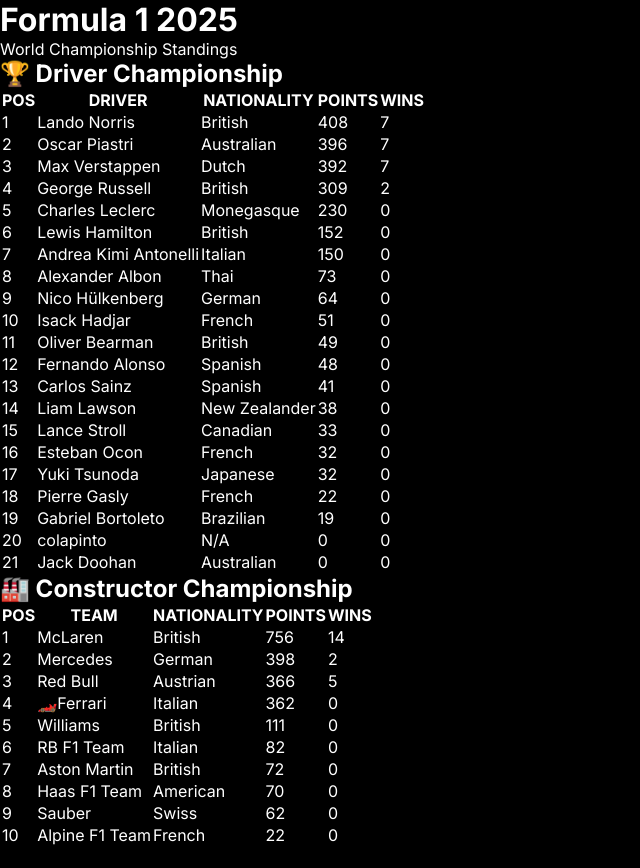
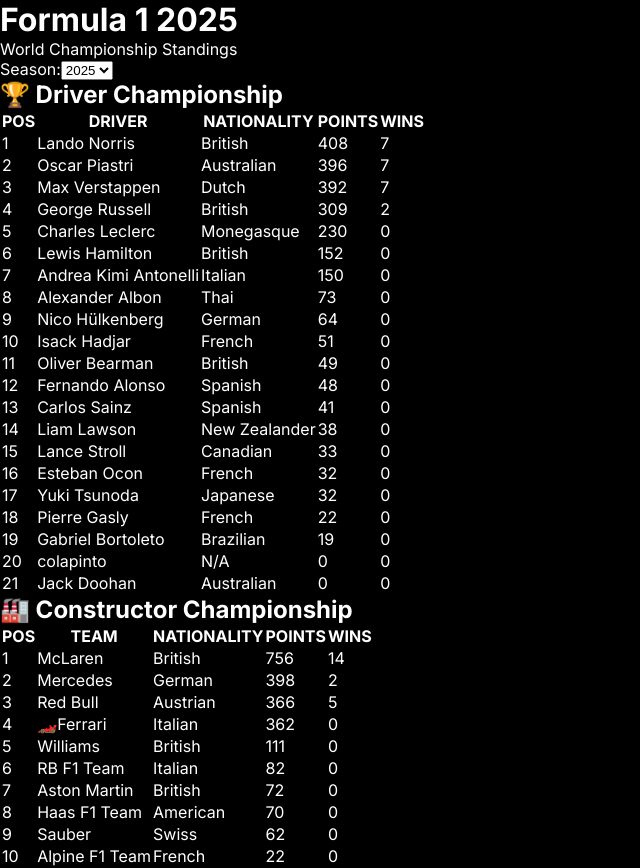
Before and after one commit to J0joFra/formula_rossa, a Next.js app: page /standings in a window 1280 px wide. Shown: the whole page, without its empty margins (0-640 px from the left). Before the commit the page ends 847 px from the top, so only its background shows below. Built offline with nearby package versions, Linux system fonts and the light colour scheme.

Commit message:
Update standings.jsx

```diff
--- a/pages/standings.jsx
+++ b/pages/standings.jsx
@@ -8,10 +8,12 @@
   const [error, setError] = useState(null);
   const [drivers, setDrivers] = useState({});
   const [constructors, setConstructors] = useState({});
+  const [selectedSeason, setSelectedSeason] = useState(2025);
+  const [availableSeasons, setAvailableSeasons] = useState([]);
 
   useEffect(() => {
     loadStandings();
-  }, []);
+  }, [selectedSeason]);
 
   async function loadJSON(path) {
     try {
@@ -33,7 +35,7 @@
       setLoading(true);
       setError(null);
 
-      console.log('🚀 Loading standings data...');
+      console.log('🚀 Loading standings data for season', selectedSeason);
 
       const [
         driversData,
@@ -58,6 +60,7 @@
         constructorStandings: constructorStandingsData.length
       });
 
+      // Crea mappe per lookup veloce
       const driversMap = {};
       driversData.forEach(d => {
         driversMap[d.driver_id] = d;
@@ -71,32 +74,43 @@
       setDrivers(driversMap);
       setConstructors(constructorsMap);
 
-      const drivers2025 = driverStandingsData.filter(s => s.season === 2025);
-      const constructors2025 = constructorStandingsData.filter(s => s.season === 2025);
+      // Trova tutte le stagioni disponibili
+      const seasons = [...new Set(driverStandingsData.map(s => s.season))].sort((a, b) => b - a);
+      setAvailableSeasons(seasons);
+      console.log('📅 Available seasons:', seasons);
 
-      console.log('📅 2025 data:', {
-        drivers: drivers2025.length,
-        constructors: constructors2025.length
+      // Filtra per stagione selezionata
+      const driversForSeason = driverStandingsData.filter(s => s.season === selectedSeason);
+      const constructorsForSeason = constructorStandingsData.filter(s => s.season === selectedSeason);
+
+      console.log(`📅 ${selectedSeason} data:`, {
+        drivers: driversForSeason.length,
+        constructors: constructorsForSeason.length
       });
 
-      if (drivers2025.length > 0) {
-        const maxRound = Math.max(...drivers2025.map(s => s.round));
-        const finalDrivers = drivers2025
+      // Prendi solo l'ultimo round della stagione
+      if (driversForSeason.length > 0) {
+        const maxRound = Math.max(...driversForSeason.map(s => s.round));
+        const finalDrivers = driversForSeason
           .filter(s => s.round === maxRound)
           .sort((a, b) => a.position - b.position);
 
         console.log('🏎️ Final driver standings:', finalDrivers.length);
         setDriverStandings(finalDrivers);
+      } else {
+        setDriverStandings([]);
       }
 
-      if (constructors2025.length > 0) {
-        const maxRound = Math.max(...constructors2025.map(s => s.round));
-        const finalConstructors = constructors2025
+      if (constructorsForSeason.length > 0) {
+        const maxRound = Math.max(...constructorsForSeason.map(s => s.round));
+        const finalConstructors = constructorsForSeason
           .filter(s => s.round === maxRound && s.position !== null)
           .sort((a, b) => a.position - b.position);
 
         console.log('🏭 Final constructor standings:', finalConstructors.length);
         setConstructorStandings(finalConstructors);
+      } else {
+        setConstructorStandings([]);
       }
 
     } catch (err) {
@@ -147,19 +161,46 @@
 
   return (
     <div className="min-h-screen bg-gradient-to-br from-gray-900 via-black to-gray-900 text-white">
+      {/* Header con Season Selector */}
       <div className="bg-gradient-to-r from-red-600 to-red-800 shadow-2xl">
         <div className="max-w-7xl mx-auto px-4 sm:px-6 lg:px-8 py-8">
-          <h1 className="text-5xl font-black text-center mb-4 tracking-tight">
-            Formula 1 2025
-          </h1>
-          <p className="text-center text-red-100 text-lg">
-            World Championship Standings
-          </p>
+          <div className="flex flex-col items-center space-y-4">
+            <h1 className="text-5xl font-black text-center tracking-tight">
+              Formula 1 {selectedSeason}
+            </h1>
+            <p className="text-center text-red-100 text-lg">
+              World Championship Standings
+            </p>
+
+            {/* Season Selector */}
+            {availableSeasons.length > 0 && (
+              <div className="flex items-center space-x-3 bg-black/30 backdrop-blur-sm rounded-xl px-6 py-3 border border-red-500/30">
+                <label htmlFor="season-select" className="text-red-100 font-semibold">
+                  Season:
+                </label>
+                <select
+                  id="season-select"
+                  value={selectedSeason}
+                  onChange={(e) => setSelectedSeason(Number(e.target.value))}
+                  className="bg-gray-900 text-white font-bold px-4 py-2 rounded-lg border-2 border-red-600
+                           hover:border-red-500 focus:border-red-400 focus:ring-2 focus:ring-red-500/50
+                           transition-all cursor-pointer outline-none"
+                >
+                  {availableSeasons.map(season => (
+                    <option key={season} value={season}>
+                      {season}
+                    </option>
+                  ))}
+                </select>
+              </div>
+            )}
+          </div>
         </div>
       </div>
 
       <div className="max-w-7xl mx-auto px-4 sm:px-6 lg:px-8 py-12">
 
+        {/* Driver Standings */}
         <section className="mb-16">
           <div className="flex items-center mb-6">
             <div className="flex-1 h-1 bg-gradient-to-r from-transparent via-red-600 to-transparent"></div>
@@ -172,7 +213,7 @@
           {driverStandings.length === 0 ? (
             <div className="bg-gray-800/50 backdrop-blur-sm rounded-xl p-8 text-center border border-gray-700">
               <p className="text-gray-400 text-lg">
-                Nessun dato disponibile per la stagione 2025
+                Nessun dato disponibile per la stagione {selectedSeason}
               </p>
             </div>
           ) : (
@@ -240,6 +281,7 @@
           )}
         </section>
 
+        {/* Constructor Standings */}
         <section>
           <div className="flex items-center mb-6">
             <div className="flex-1 h-1 bg-gradient-to-r from-transparent via-red-600 to-transparent"></div>
@@ -252,7 +294,7 @@
           {constructorStandings.length === 0 ? (
             <div className="bg-gray-800/50 backdrop-blur-sm rounded-xl p-8 text-center border border-gray-700">
               <p className="text-gray-400 text-lg">
-                Nessun dato disponibile per la stagione 2025
+                Nessun dato disponibile per la stagione {selectedSeason}
               </p>
             </div>
           ) : (
```
